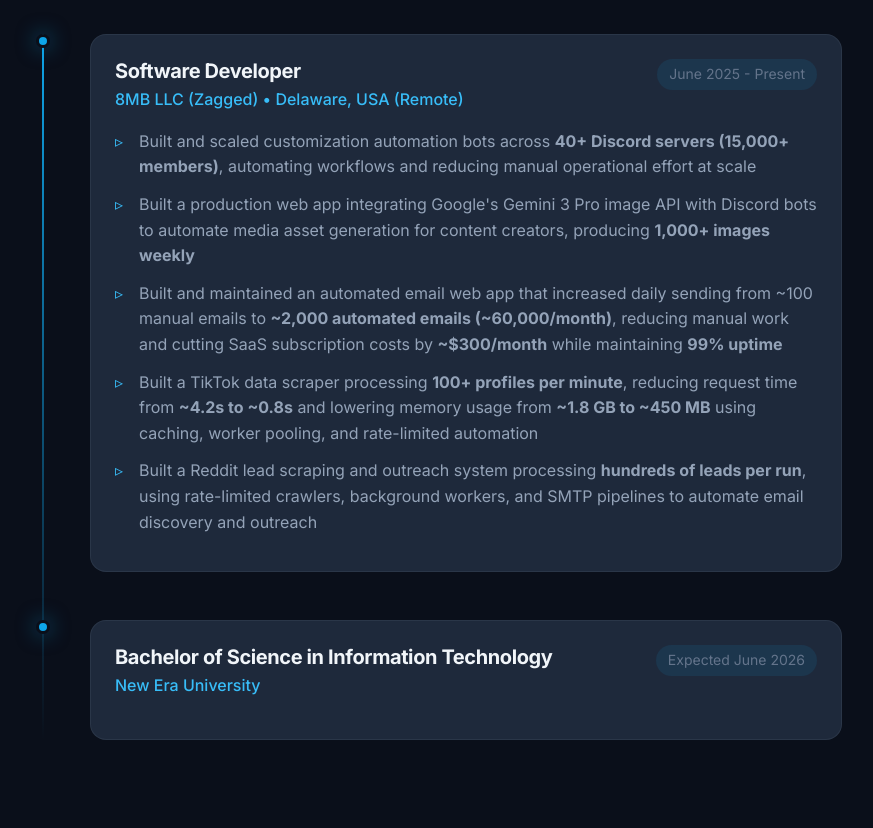
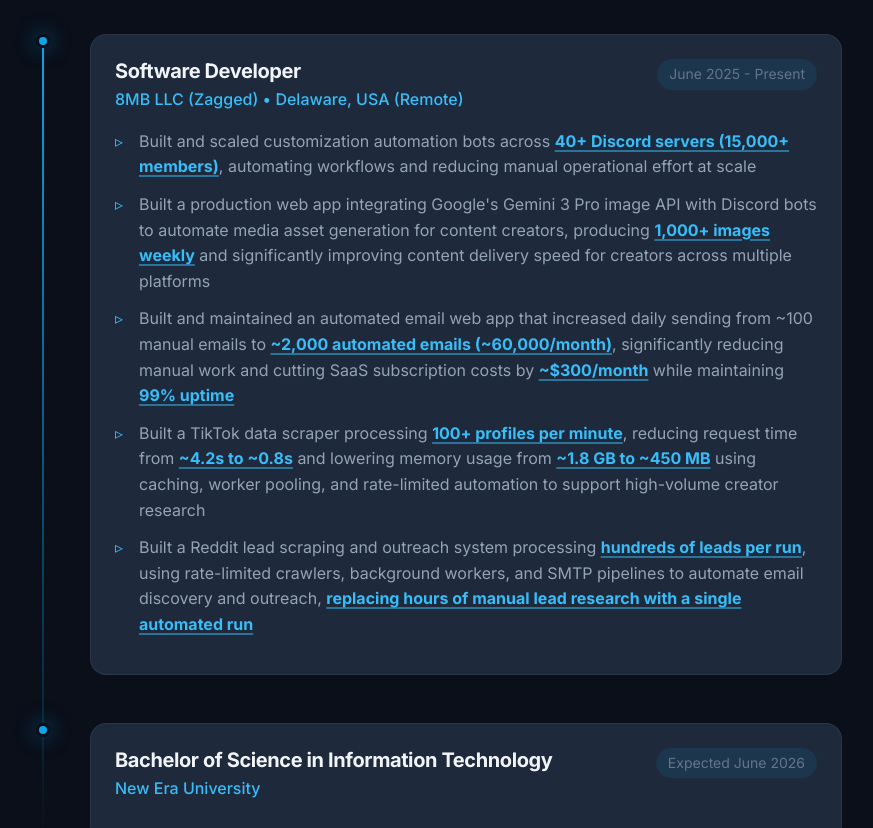
Before and after one commit to 5ky-lark/my-portfolio, a React (Vite) app: page / in a window 1280 px wide. Shown: the part 1740-2568 px from the top of the page, without its empty margins (198-1071 px from the left). Built offline with nearby package versions, Linux system fonts and the light colour scheme.

Commit message:
Restore full text for experience section

```diff
--- a/src/components/Experience.jsx
+++ b/src/components/Experience.jsx
@@ -6,10 +6,10 @@ const experiences = [
         date: 'June 2025 - Present',
         description: [
             <>Built and scaled customization automation bots across <strong>40+ Discord servers (15,000+ members)</strong>, automating workflows and reducing manual operational effort at scale</>,
-            <>Built a production web app integrating Google's Gemini 3 Pro image API with Discord bots to automate media asset generation for content creators, producing <strong>1,000+ images weekly</strong></>,
-            <>Built and maintained an automated email web app that increased daily sending from ~100 manual emails to <strong>~2,000 automated emails (~60,000/month)</strong>, reducing manual work and cutting SaaS subscription costs by <strong>~$300/month</strong> while maintaining <strong>99% uptime</strong></>,
-            <>Built a TikTok data scraper processing <strong>100+ profiles per minute</strong>, reducing request time from <strong>~4.2s to ~0.8s</strong> and lowering memory usage from <strong>~1.8 GB to ~450 MB</strong> using caching, worker pooling, and rate-limited automation</>,
-            <>Built a Reddit lead scraping and outreach system processing <strong>hundreds of leads per run</strong>, using rate-limited crawlers, background workers, and SMTP pipelines to automate email discovery and outreach</>,
+            <>Built a production web app integrating Google's Gemini 3 Pro image API with Discord bots to automate media asset generation for content creators, producing <strong>1,000+ images weekly</strong> and significantly improving content delivery speed for creators across multiple platforms</>,
+            <>Built and maintained an automated email web app that increased daily sending from ~100 manual emails to <strong>~2,000 automated emails (~60,000/month)</strong>, significantly reducing manual work and cutting SaaS subscription costs by <strong>~$300/month</strong> while maintaining <strong>99% uptime</strong></>,
+            <>Built a TikTok data scraper processing <strong>100+ profiles per minute</strong>, reducing request time from <strong>~4.2s to ~0.8s</strong> and lowering memory usage from <strong>~1.8 GB to ~450 MB</strong> using caching, worker pooling, and rate-limited automation to support high-volume creator research</>,
+            <>Built a Reddit lead scraping and outreach system processing <strong>hundreds of leads per run</strong>, using rate-limited crawlers, background workers, and SMTP pipelines to automate email discovery and outreach, <strong>replacing hours of manual lead research with a single automated run</strong></>,
         ],
     },
 ]
--- a/src/index.css
+++ b/src/index.css
@@ -1865,3 +1865,13 @@ a:hover {
     line-height: 1.2;
   }
 }
+
+/* Experience Section Metrics Highlight */
+.experience-description strong {
+  color: var(--primary-400);
+  text-decoration: underline;
+  text-decoration-thickness: 2px;
+  text-underline-offset: 3px;
+  text-decoration-color: rgba(56, 189, 248, 0.5);
+  font-weight: 700;
+}
```
